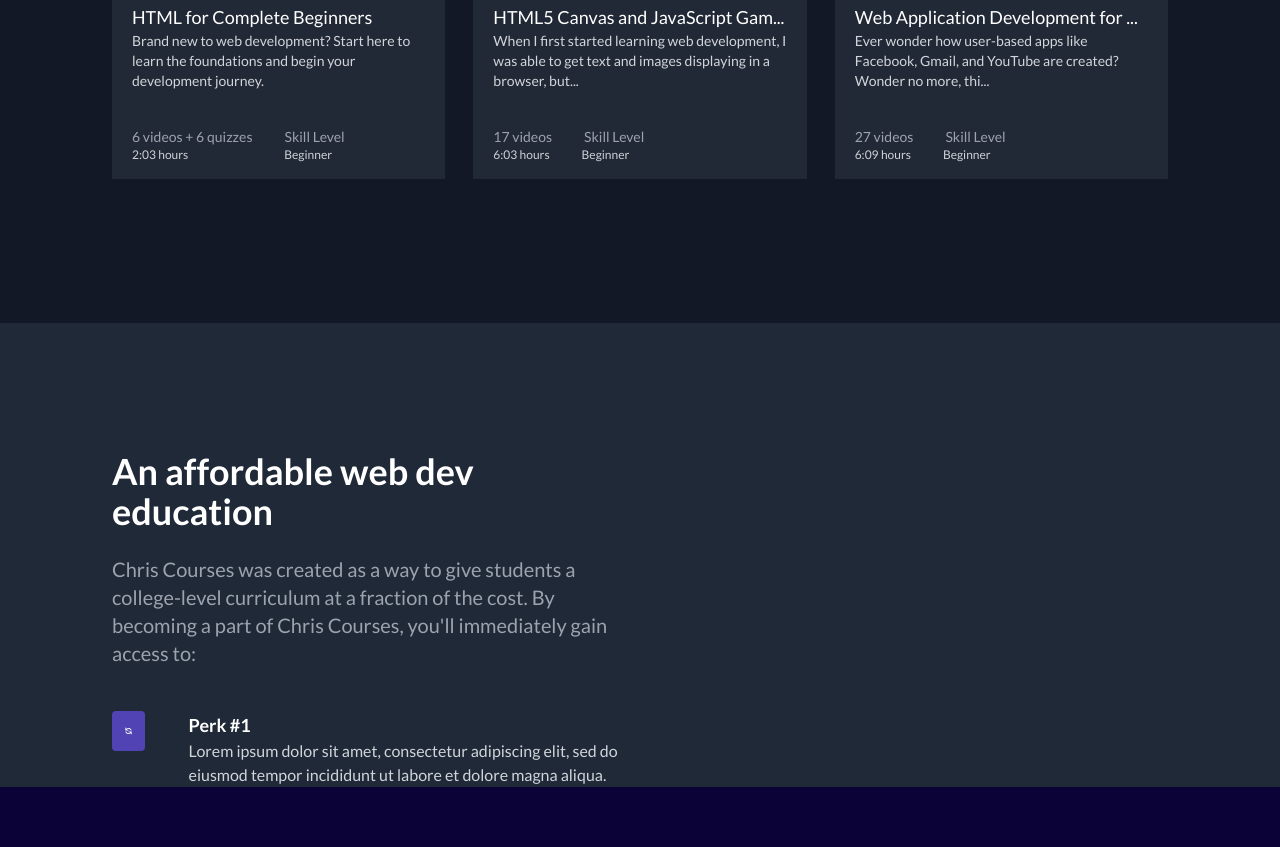
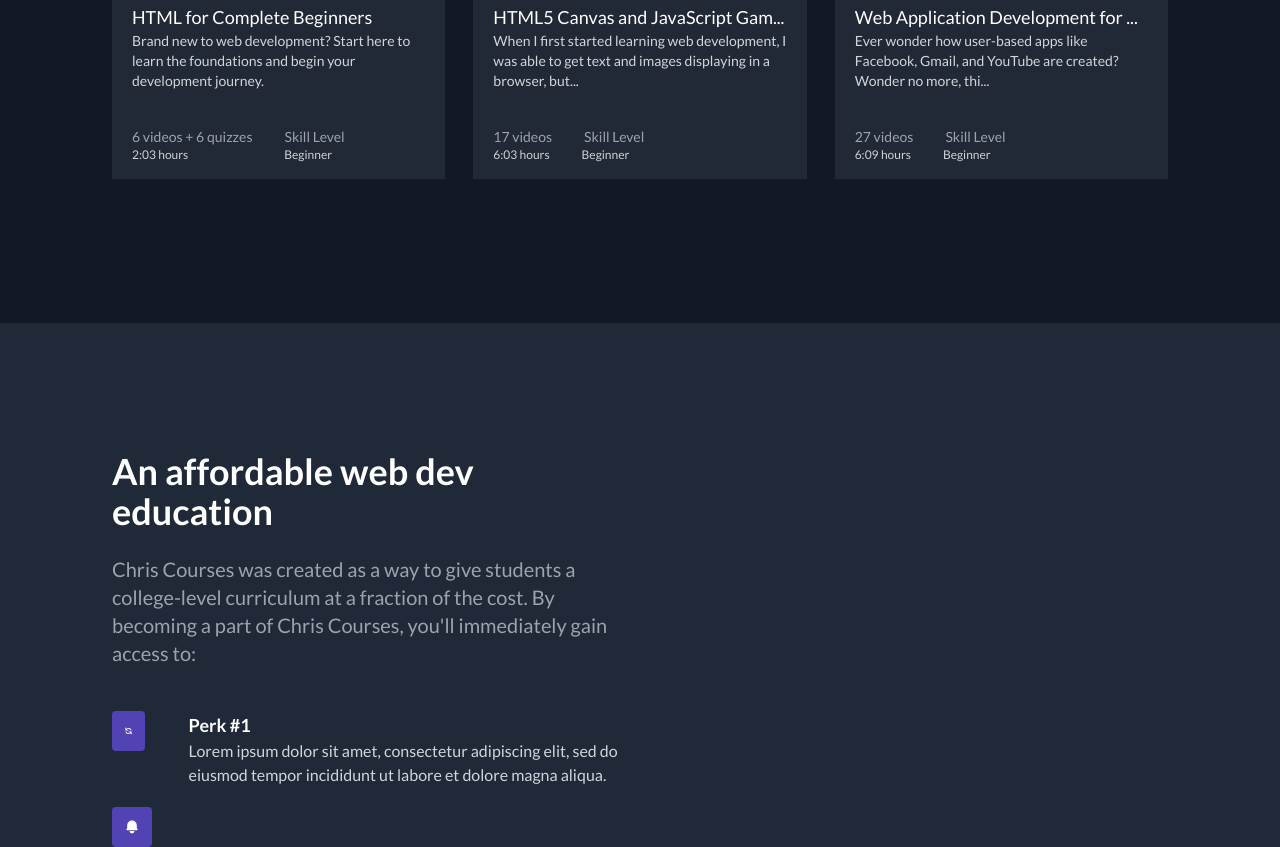
Before and after one commit to Nebenmor/course-website, a website: page public/index.html in a window 1280 px wide. Shown: the part 1187-2034 px from the top of the page. Before the commit the page ends 1974 px from the top, so only its background shows below. Drawn offline with nearby package versions, Linux system fonts and the light colour scheme.

Commit message:
implement perk 2 image

```diff
--- a/public/index.html
+++ b/public/index.html
@@ -204,6 +204,14 @@
                     </div>
                 </div>
 
+                <!-- Perk 2 -->
+                <div class="flex items-start justify-start gap-11 pt-5">
+                    <div class="bg-iconColor p-3 rounded">
+                        <img src="./img/notification-bell.svg" alt="notification-bell" class="w-4">
+                    </div>
+
+                </div>
+
 
          </div>
 
```
